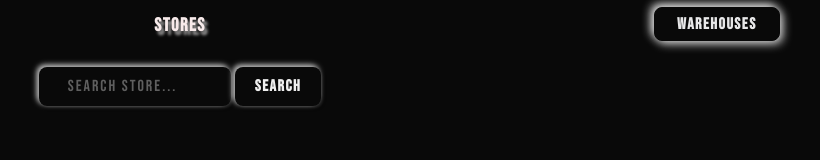
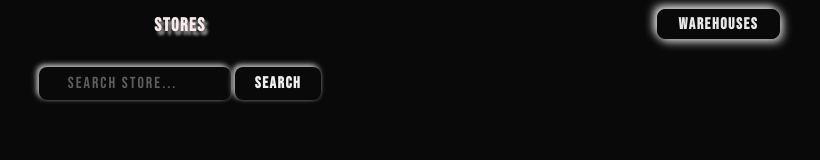
Before and after one commit to infinitegithub/indWareFrontEnd, a website built with Vite: page index.html in a window 1280 px wide. Shown: the full height of the page, 460-1280 px from the left. Built offline with nearby package versions, Linux system fonts and the light colour scheme.

Commit message:
padding decreased

```diff
--- a/style.css
+++ b/style.css
@@ -49,7 +49,7 @@ a {
   overflow: hidden;
   z-index: 1;
   color: var(--primary-color);
-  padding: 0.4em 1.4em;
+  padding: 0.3em 1.3em;
   border-radius: 0.5em;
   background: var(--secondary-color);
   border: 1px solid var(--secondary-color);
@@ -164,7 +164,7 @@ tr:hover {
 }
 
 #term {
-  padding: 10px 29px;
+  padding: 7px 29px;
   background: var(--body-bg);
   font-family: 'Bebas Neue', sans-serif;
   letter-spacing: 2px;
@@ -207,7 +207,7 @@ input:hover::placeholder {
 }
 
 .btn {
-  padding: 10px 20px;
+  padding: 7px 20px;
   background: var(--btn-bg);
   border: none;
   border-radius: .5rem;
```
